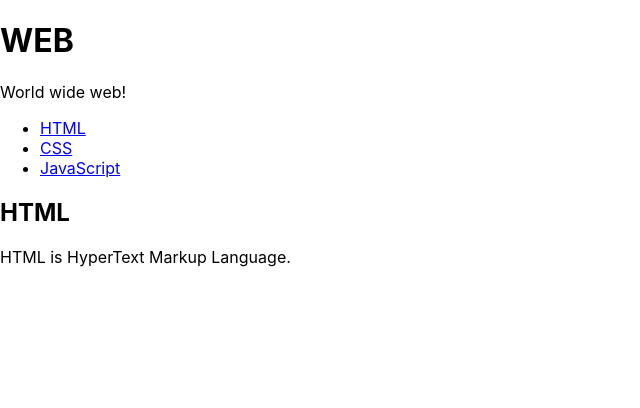
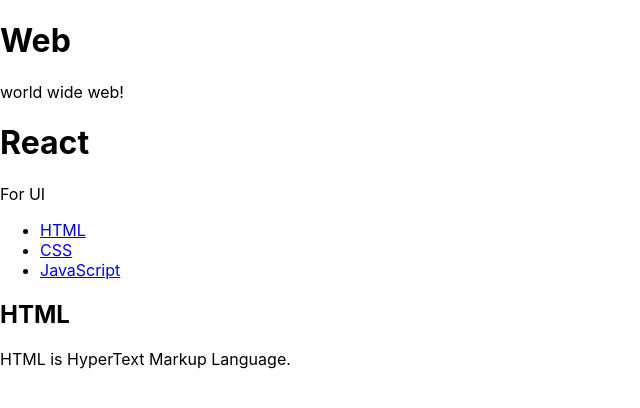
Before and after one commit to hyesom2642/React, a React (Create React App) app in the folder my-app/: page / in a window 1280 px wide. Shown: the top 408 px of the page, without its empty margins (0-640 px from the left). Built offline with nearby package versions, Linux system fonts and the light colour scheme.

Commit message:
✨ Practice using props

```diff
--- a/my-app/src/App.js
+++ b/my-app/src/App.js
@@ -5,8 +5,8 @@
   render() {
     return (
       <header>
-        <h1>WEB</h1>
-        World wide web!
+        <h1>{this.props.title}</h1>
+        {this.props.sub}
       </header>
     )
   }
@@ -30,8 +30,8 @@
   render() {
     return (
       <article>
-        <h2>HTML</h2>
-        HTML is HyperText Markup Language.
+        <h2>{this.props.title}</h2>
+        {this.props.desc}
       </article>
     )
   }
@@ -41,9 +41,11 @@
   render() {
     return (
       <div className="App">
-        <Subject></Subject>
+        {/* <Subject></Subject> */}
+        <Subject title="Web" sub="world wide web!"></Subject>
+        <Subject title="React" sub="For UI"></Subject>
         <TOC></TOC>
-        <Content></Content>
+        <Content title="HTML" desc="HTML is HyperText Markup Language."></Content>
       </div>
     )
   }
```
